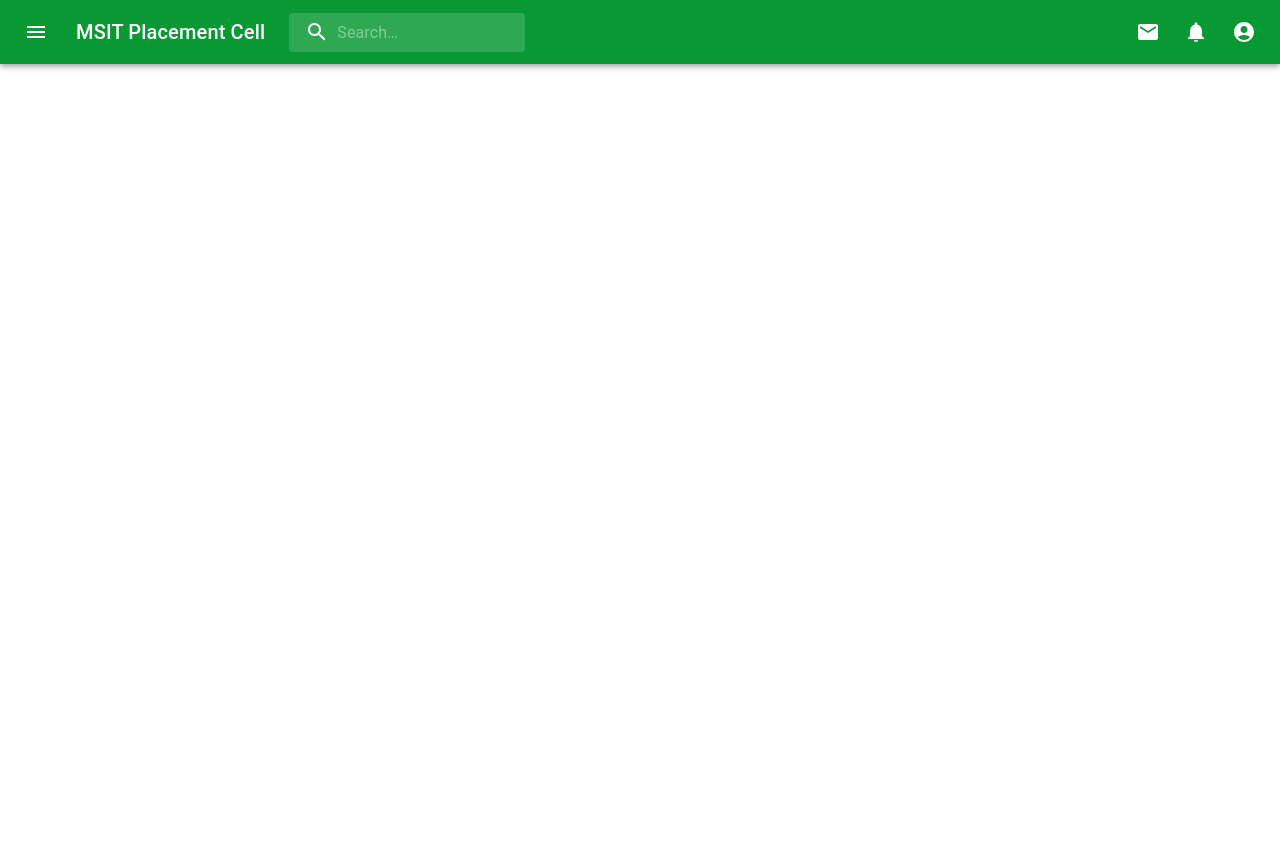
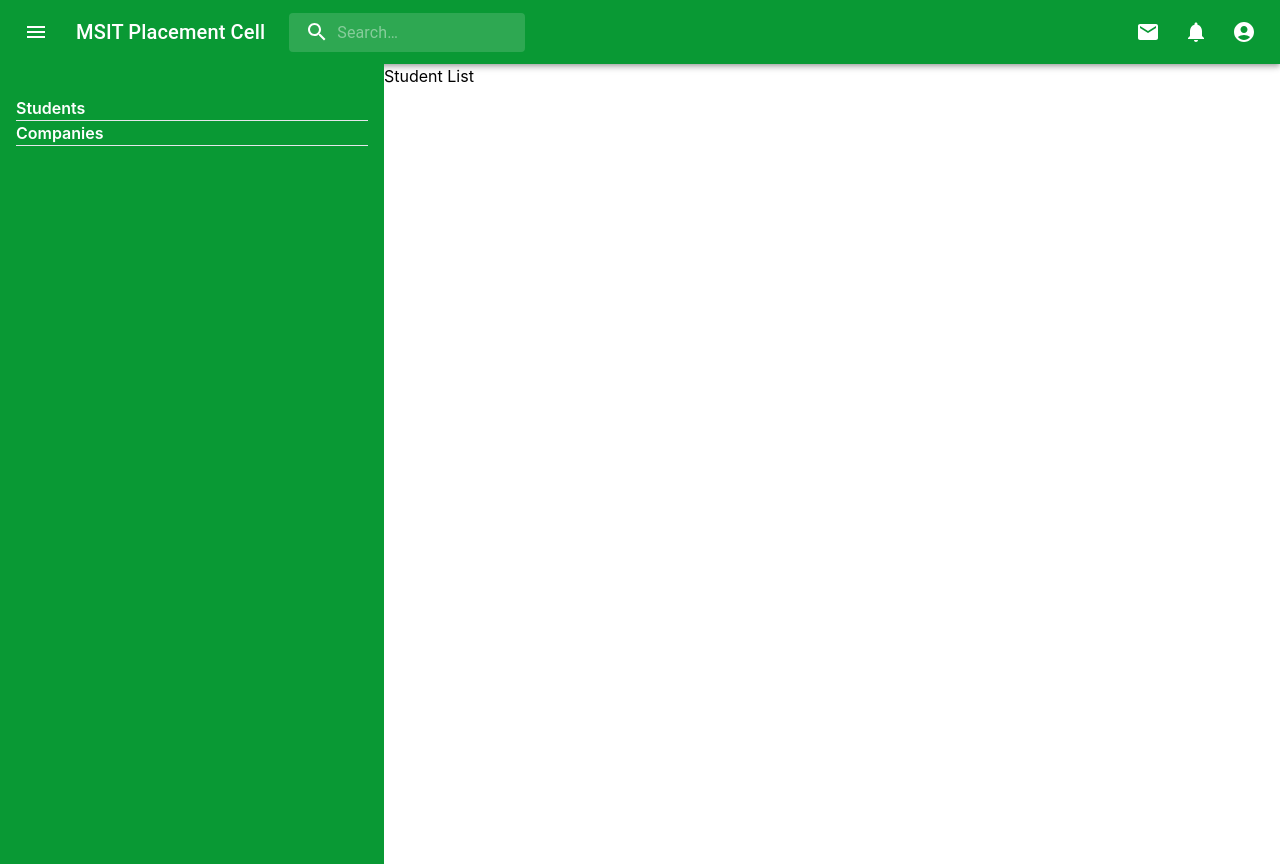
Before and after one commit to mohitarora8181/placement-cell, a React (Create React App) app in the folder Frontend/: page /admin in a window 1280 px wide. Before the commit the page ends 800 px from the top, so only its background shows below. Built offline with nearby package versions, Linux system fonts and the light colour scheme.

Commit message:
Updated to recieve props fromt he child component

```diff
--- a/Frontend/src/pages/AdminPage.jsx
+++ b/Frontend/src/pages/AdminPage.jsx
@@ -1,11 +1,28 @@
 import React, { useState, useContext } from 'react';
 import AdminNav from '../components/AdminNav';
+import AdminSidebar from '../components/AdminSidebar';
+import AdminStudents from '../components/AdminStudents';
 
 
 const AdminPage = () => {
+  const [display, setDisplay] = useState('student');
+
+  const getDisplayValue = (data)=>{
+    setDisplay(data);
+  }
+
  return(
   <>
   <AdminNav/>
+  <div className='flex flex-row h-screen '>
+    <AdminSidebar onData={getDisplayValue}/>
+    { display==='student' &&
+      <AdminStudents />
+
+    }
+
+
+  </div>
   </>
  )
 };
```
